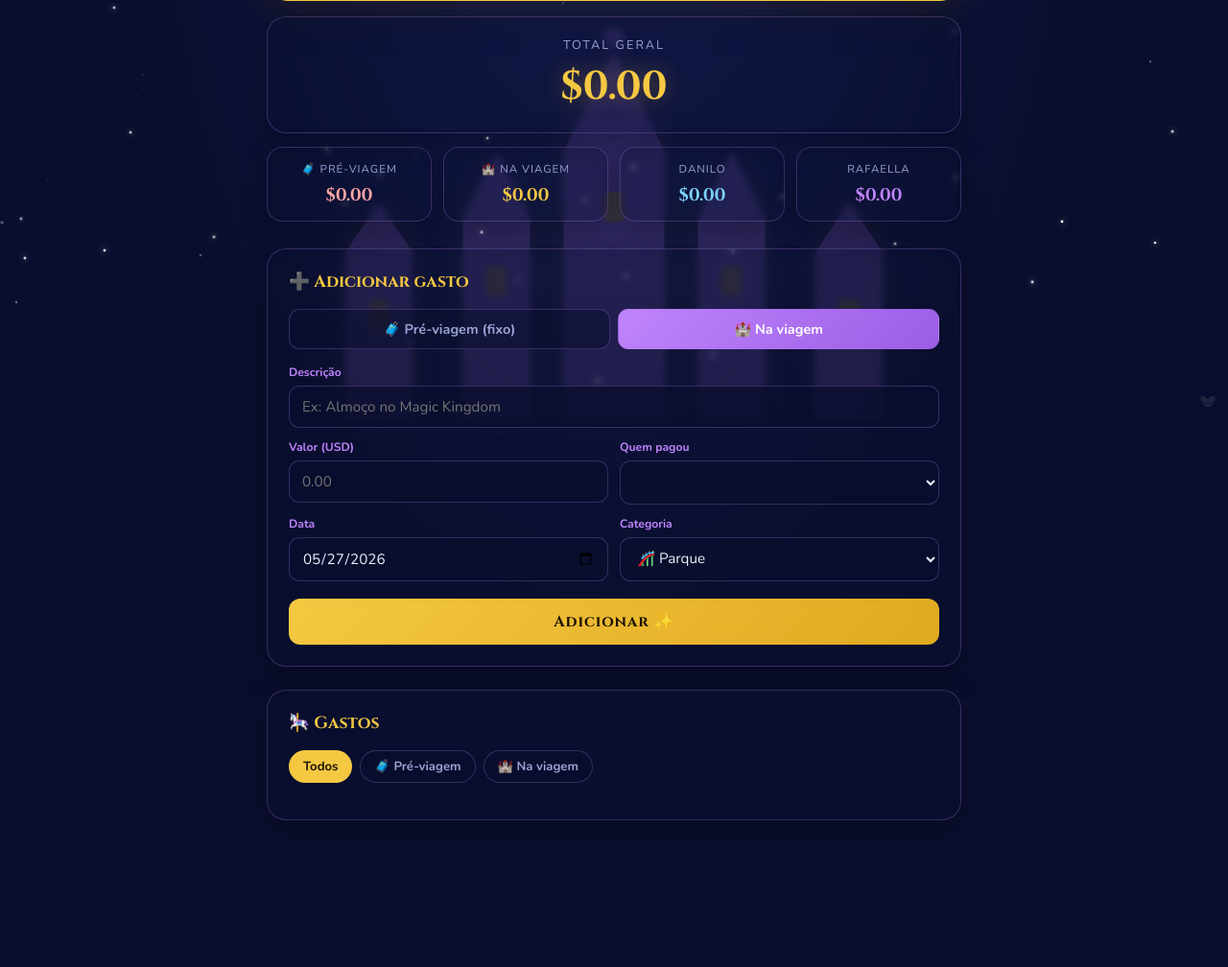
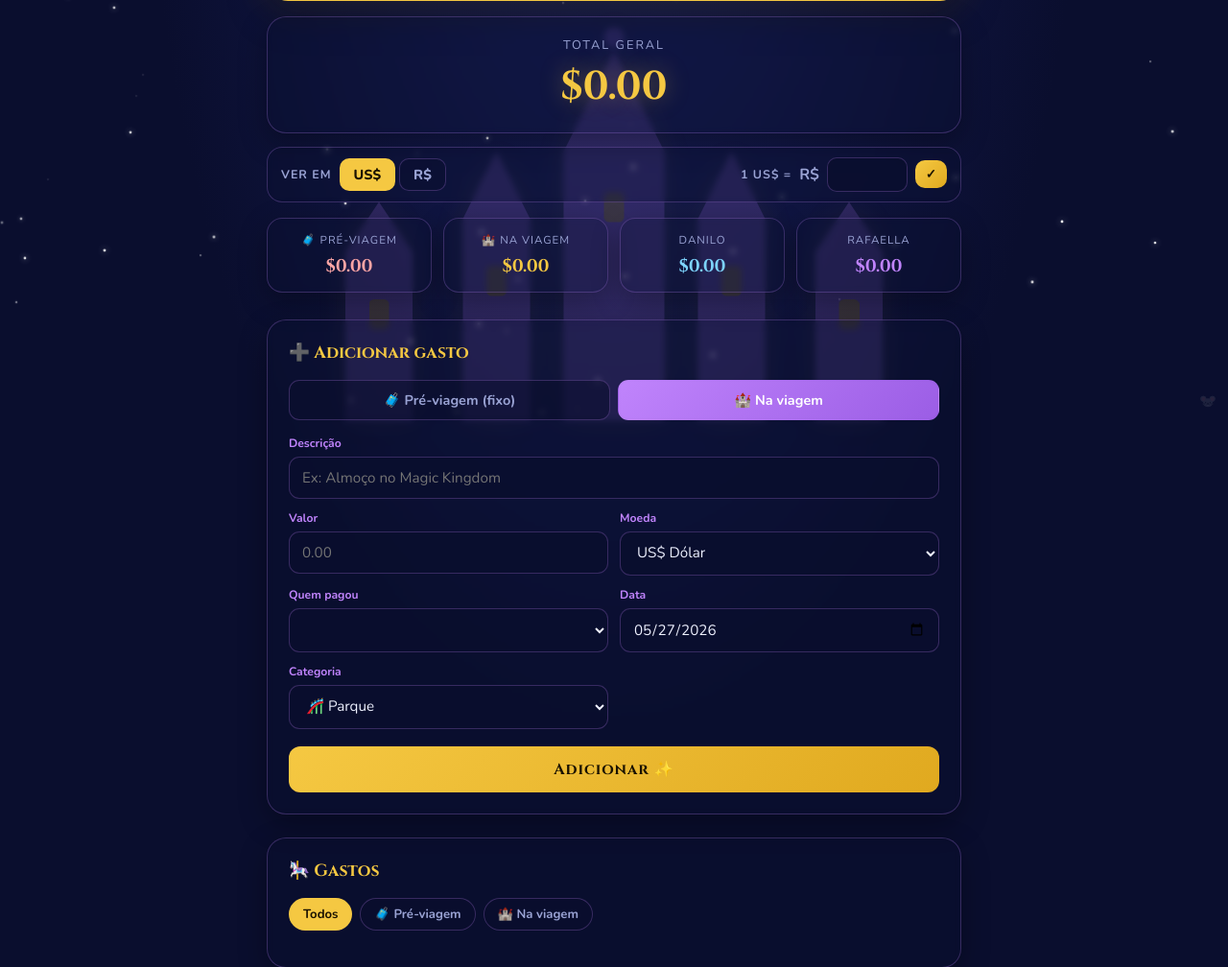
Before and after one commit to DaniloVitorinoPessoa/Disney-Counter, a Flask app: template templates/index.html in a window 1280 px wide. Shown: the part 362-1370 px from the top of the page at 96% size. Before the commit the page ends 1217 px from the top, so only its background shows below. Run offline with Flask 3, Linux system fonts and the light colour scheme; the template is opened without the code that fills it, so the values that code supplies are empty; some libraries are stand-ins or nearby versions.

Commit message:
Suporte a moeda por gasto (R$/US$) com cotacao e conversao na exibicao

```diff
--- a/app.py
+++ b/app.py
@@ -68,23 +68,51 @@ def init_db():
             quem TEXT NOT NULL,
             data TEXT NOT NULL,
             tipo TEXT NOT NULL DEFAULT 'Viagem',
+            moeda TEXT NOT NULL DEFAULT 'USD',
             criado_em TEXT NOT NULL
         )
         """
     )
-    # Migracao: garante a coluna 'tipo' em bancos criados antes desse campo.
+    conn.execute(
+        "CREATE TABLE IF NOT EXISTS config (chave TEXT PRIMARY KEY, valor TEXT)"
+    )
+    # Migracoes para bancos criados antes destes campos.
     if USE_PG:
-        conn.execute(
-            "ALTER TABLE gastos ADD COLUMN IF NOT EXISTS tipo TEXT NOT NULL DEFAULT 'Viagem'"
-        )
+        conn.execute("ALTER TABLE gastos ADD COLUMN IF NOT EXISTS tipo TEXT NOT NULL DEFAULT 'Viagem'")
+        conn.execute("ALTER TABLE gastos ADD COLUMN IF NOT EXISTS moeda TEXT NOT NULL DEFAULT 'USD'")
     else:
         cols = [r[1] for r in conn.execute("PRAGMA table_info(gastos)").fetchall()]
         if "tipo" not in cols:
-            conn.execute(
-                "ALTER TABLE gastos ADD COLUMN tipo TEXT NOT NULL DEFAULT 'Viagem'"
-            )
+            conn.execute("ALTER TABLE gastos ADD COLUMN tipo TEXT NOT NULL DEFAULT 'Viagem'")
+        if "moeda" not in cols:
+            conn.execute("ALTER TABLE gastos ADD COLUMN moeda TEXT NOT NULL DEFAULT 'USD'")
+    # Cotacao padrao (1 USD = X BRL); so insere se ainda nao existir.
+    conn.execute(
+        "INSERT INTO config (chave, valor) VALUES ('cotacao', '5.50') "
+        "ON CONFLICT (chave) DO NOTHING"
+    )
     conn.commit()
     conn.close()
+
+
+def get_cotacao(conn):
+    row = conn.execute(
+        f"SELECT valor FROM config WHERE chave = {PH}", ("cotacao",)
+    ).fetchone()
+    try:
+        return float(row["valor"]) if row else 5.50
+    except (TypeError, ValueError):
+        return 5.50
+
+
+def converter(valor, moeda, exibir, rate):
+    """Converte um valor da sua moeda para a moeda de exibicao (rate = BRL por 1 USD)."""
+    moeda = moeda or "USD"
+    if moeda == exibir:
+        return valor
+    if exibir == "BRL":
+        return valor * rate          # gasto em USD -> BRL
+    return valor / rate              # gasto em BRL -> USD
 
 
 def login_required(f):
@@ -151,6 +179,9 @@ def inserir_gasto():
     tipo = (data.get("tipo") or "Viagem").strip()
     if tipo not in ("Fixo", "Viagem"):
         tipo = "Viagem"
+    moeda = (data.get("moeda") or "USD").strip().upper()
+    if moeda not in ("USD", "BRL"):
+        moeda = "USD"
 
     try:
         valor = float(data.get("valor"))
@@ -163,10 +194,10 @@ def inserir_gasto():
     criado_em = datetime.now().isoformat()
     conn = get_db()
     sql = (
-        "INSERT INTO gastos (descricao, valor, categoria, quem, data, tipo, criado_em) "
-        f"VALUES ({PH}, {PH}, {PH}, {PH}, {PH}, {PH}, {PH})"
+        "INSERT INTO gastos (descricao, valor, categoria, quem, data, tipo, moeda, criado_em) "
+        f"VALUES ({PH}, {PH}, {PH}, {PH}, {PH}, {PH}, {PH}, {PH})"
     )
-    params = (descricao, valor, categoria, quem, data_gasto, tipo, criado_em)
+    params = (descricao, valor, categoria, quem, data_gasto, tipo, moeda, criado_em)
     if USE_PG:
         novo_id = conn.execute(sql + " RETURNING id", params).fetchone()["id"]
     else:
@@ -192,52 +223,70 @@ def deletar_gasto(gasto_id):
 @app.route("/api/resumo", methods=["GET"])
 @login_required
 def resumo():
+    exibir = request.args.get("exibir", "USD").upper()
+    if exibir not in ("USD", "BRL"):
+        exibir = "USD"
+
     conn = get_db()
-
-    total_geral = conn.execute(
-        "SELECT COALESCE(SUM(valor), 0) AS t FROM gastos"
-    ).fetchone()["t"]
-
-    por_categoria = {
-        r["categoria"]: r["t"]
-        for r in conn.execute(
-            "SELECT categoria, SUM(valor) AS t FROM gastos GROUP BY categoria"
-        ).fetchall()
-    }
-
-    por_quem_rows = {
-        r["quem"]: r["t"]
-        for r in conn.execute(
-            "SELECT quem, SUM(valor) AS t FROM gastos GROUP BY quem"
-        ).fetchall()
-    }
-
-    por_tipo_rows = {
-        r["tipo"]: r["t"]
-        for r in conn.execute(
-            "SELECT tipo, SUM(valor) AS t FROM gastos GROUP BY tipo"
-        ).fetchall()
-    }
+    rate = get_cotacao(conn)
+    rows = conn.execute(
+        "SELECT valor, moeda, categoria, quem, tipo FROM gastos"
+    ).fetchall()
     conn.close()
 
-    por_quem = {
-        "Danilo": por_quem_rows.get("Danilo", 0),
-        "Rafaella": por_quem_rows.get("Rafaella", 0),
-    }
-
-    por_tipo = {
-        "Fixo": por_tipo_rows.get("Fixo", 0),
-        "Viagem": por_tipo_rows.get("Viagem", 0),
-    }
+    total = 0.0
+    por_categoria = {}
+    por_quem = {"Danilo": 0.0, "Rafaella": 0.0}
+    por_tipo = {"Fixo": 0.0, "Viagem": 0.0}
+    for r in rows:
+        v = converter(r["valor"], r["moeda"], exibir, rate)
+        total += v
+        por_categoria[r["categoria"]] = por_categoria.get(r["categoria"], 0.0) + v
+        if r["quem"] in por_quem:
+            por_quem[r["quem"]] += v
+        t = r["tipo"] if r["tipo"] in por_tipo else "Viagem"
+        por_tipo[t] += v
 
     return jsonify(
         {
-            "total_geral": total_geral,
+            "total_geral": total,
             "por_categoria": por_categoria,
             "por_quem": por_quem,
             "por_tipo": por_tipo,
+            "cotacao": rate,
+            "exibir": exibir,
         }
     )
+
+
+@app.route("/api/config", methods=["GET"])
+@login_required
+def get_config():
+    conn = get_db()
+    rate = get_cotacao(conn)
+    conn.close()
+    return jsonify({"cotacao": rate})
+
+
+@app.route("/api/config", methods=["POST"])
+@login_required
+def set_config():
+    data = request.get_json(silent=True) or {}
+    try:
+        cot = float(data.get("cotacao"))
+    except (TypeError, ValueError):
+        return jsonify({"erro": "Cotacao invalida"}), 400
+    if cot <= 0:
+        return jsonify({"erro": "Cotacao invalida"}), 400
+    conn = get_db()
+    conn.execute(
+        f"INSERT INTO config (chave, valor) VALUES ('cotacao', {PH}) "
+        "ON CONFLICT (chave) DO UPDATE SET valor = EXCLUDED.valor",
+        (str(cot),),
+    )
+    conn.commit()
+    conn.close()
+    return jsonify({"ok": True, "cotacao": cot})
 
 
 # Garante que o banco existe mesmo sob gunicorn (sem rodar __main__).
--- a/templates/index.html
+++ b/templates/index.html
@@ -126,6 +126,33 @@
     }
     .hero .lbl { font-size: 0.8rem; color: var(--muted); text-transform: uppercase; letter-spacing: 2px; }
     .hero .val { font-family: 'Cinzel', serif; font-size: 2.6rem; color: var(--gold); margin-top: 6px; font-weight: 700; text-shadow: 0 0 24px rgba(245,200,66,0.35); }
+
+    /* barra de moeda: alternar exibicao e definir cotacao */
+    .moeda-bar {
+      display: flex; flex-wrap: wrap; gap: 12px; justify-content: space-between; align-items: center;
+      background: var(--card); border: 1px solid var(--border); border-radius: 16px;
+      padding: 10px 14px; margin-bottom: 16px; backdrop-filter: blur(3px);
+    }
+    .mb-grupo { display: flex; align-items: center; gap: 8px; }
+    .mb-lbl { font-size: 0.78rem; color: var(--muted); text-transform: uppercase; letter-spacing: 1px; font-weight: 700; }
+    .mb-prefixo { color: var(--muted); font-weight: 700; }
+    .mb-toggle { display: flex; gap: 4px; }
+    .mb-toggle button {
+      padding: 6px 14px; border-radius: 10px; cursor: pointer; font-weight: 800; font-size: 0.9rem;
+      border: 1px solid var(--border); background: rgba(10,14,46,0.5); color: var(--muted);
+      font-family: 'Nunito', sans-serif; transition: all .12s;
+    }
+    .mb-toggle button.active { background: var(--gold); color: #1a1200; border-color: transparent; }
+    .moeda-bar input#cotacao {
+      width: 84px; padding: 7px 9px; border-radius: 10px; text-align: right;
+      border: 1px solid var(--border); background: rgba(10,14,46,0.8); color: var(--text);
+      font-family: 'Nunito', sans-serif; font-size: 0.95rem; font-weight: 700;
+    }
+    .moeda-bar input#cotacao:focus { outline: none; border-color: var(--gold); }
+    #salvarCot {
+      padding: 7px 11px; border: none; border-radius: 10px; cursor: pointer;
+      background: linear-gradient(135deg, var(--gold), #e0a91f); color: #1a1200; font-weight: 800;
+    }
 
     /* titulo com brilho animado */
     #titulo {
@@ -417,6 +444,22 @@
       <div class="val" id="totalGeral">$0.00</div>
     </div>
 
+    <div class="moeda-bar">
+      <div class="mb-grupo">
+        <span class="mb-lbl">Ver em</span>
+        <div class="mb-toggle">
+          <button type="button" data-exibir="USD" id="verUSD" class="active">US$</button>
+          <button type="button" data-exibir="BRL" id="verBRL">R$</button>
+        </div>
+      </div>
+      <div class="mb-grupo">
+        <span class="mb-lbl">1 US$ =</span>
+        <span class="mb-prefixo">R$</span>
+        <input type="number" id="cotacao" step="0.01" min="0" inputmode="decimal">
+        <button type="button" id="salvarCot" title="Salvar cotação">✓</button>
+      </div>
+    </div>
+
     <div class="cards">
       <div class="stat fixo">
         <div class="lbl">🧳 Pré-viagem</div>
@@ -448,8 +491,15 @@
           <input type="text" id="descricao" placeholder="Ex: Almoço no Magic Kingdom" required>
         </div>
         <div>
-          <label for="valor">Valor (USD)</label>
+          <label for="valor">Valor</label>
           <input type="number" id="valor" step="0.01" min="0" placeholder="0.00" required>
+        </div>
+        <div>
+          <label for="moeda">Moeda</label>
+          <select id="moeda">
+            <option value="USD">US$ Dólar</option>
+            <option value="BRL">R$ Real</option>
+          </select>
         </div>
         <div>
           <label for="quem">Quem pagou</label>
@@ -508,7 +558,14 @@
     }
 
     // ---------- helpers ----------
-    const fmt = (n) => '$' + Number(n || 0).toLocaleString('en-US', { minimumFractionDigits: 2, maximumFractionDigits: 2 });
+    let exibir = localStorage.getItem('exibir') || 'USD';   // moeda de exibicao dos totais
+    let cotacao = 5.50;                                     // 1 US$ = X R$
+    const fmt = (n, moeda) => {
+      n = Number(n || 0);
+      const m = moeda || exibir;
+      if (m === 'BRL') return 'R$ ' + n.toLocaleString('pt-BR', { minimumFractionDigits: 2, maximumFractionDigits: 2 });
+      return '$' + n.toLocaleString('en-US', { minimumFractionDigits: 2, maximumFractionDigits: 2 });
+    };
     const emojiCat = (c) => (c && c.trim().split(' ')[0]) || '📦';
     const fmtData = (d) => {
       if (!d) return '';
@@ -532,6 +589,8 @@
         document.querySelectorAll('.toggle button').forEach(x => x.classList.remove('active'));
         b.classList.add('active');
         tipoAtual = b.dataset.tipo;
+        // padrao: pre-viagem (fixo) costuma ser em R$; na viagem, em US$
+        document.getElementById('moeda').value = tipoAtual === 'Fixo' ? 'BRL' : 'USD';
         preencherCategorias();
       });
     });
@@ -551,13 +610,44 @@
     document.getElementById('quem').value = USUARIO_ATUAL;
     preencherCategorias();
 
+    // estado inicial do seletor de exibicao (US$/R$)
+    document.getElementById('verUSD').classList.toggle('active', exibir === 'USD');
+    document.getElementById('verBRL').classList.toggle('active', exibir === 'BRL');
+
+    // alternar exibicao dos totais entre US$ e R$
+    document.querySelectorAll('.mb-toggle button').forEach(b => {
+      b.addEventListener('click', () => {
+        exibir = b.dataset.exibir;
+        localStorage.setItem('exibir', exibir);
+        document.querySelectorAll('.mb-toggle button').forEach(x => x.classList.toggle('active', x.dataset.exibir === exibir));
+        carregarResumo();
+      });
+    });
+
+    // salvar a cotacao (1 US$ = X R$)
+    async function salvarCotacao() {
+      const v = parseFloat(document.getElementById('cotacao').value);
+      if (!v || v <= 0) { alert('Informe uma cotação válida (ex: 5.50).'); return; }
+      const res = await fetch('/api/config', {
+        method: 'POST', headers: { 'Content-Type': 'application/json' },
+        body: JSON.stringify({ cotacao: v })
+      });
+      if (res.ok) { cotacao = v; toast(`💱 Cotação salva: 1 US$ = R$ ${v.toFixed(2)}`); await atualizar(); }
+      else { alert('Erro ao salvar a cotação.'); }
+    }
+    document.getElementById('salvarCot').addEventListener('click', salvarCotacao);
+    document.getElementById('cotacao').addEventListener('keydown', (e) => { if (e.key === 'Enter') salvarCotacao(); });
+
     // ---------- dados ----------
     let ultimoTotal = null;
 
     async function carregarResumo() {
-      const res = await fetch('/api/resumo');
+      const res = await fetch('/api/resumo?exibir=' + exibir);
       if (!res.ok) return;
       const r = await res.json();
+      cotacao = r.cotacao;
+      const ci = document.getElementById('cotacao');
+      if (document.activeElement !== ci) ci.value = Number(r.cotacao).toFixed(2);
       document.getElementById('totalGeral').textContent = fmt(r.total_geral);
       document.getElementById('totalFixo').textContent = fmt(r.por_tipo.Fixo);
       document.getElementById('totalViagem').textContent = fmt(r.por_tipo.Viagem);
@@ -594,7 +684,7 @@
             <span class="tag-tipo"></span>
           </div>
         </div>
-        <div class="valor">${fmt(g.valor)}</div>
+        <div class="valor">${fmt(g.valor, g.moeda)}</div>
         <button class="del" title="Deletar">🗑️</button>
       `;
       div.querySelector('.desc').textContent = g.descricao;
@@ -639,6 +729,7 @@
         data: document.getElementById('data').value,
         categoria: document.getElementById('categoria').value,
         tipo: tipoAtual,
+        moeda: document.getElementById('moeda').value,
       };
       const res = await fetch('/api/gastos', {
         method: 'POST',
```
